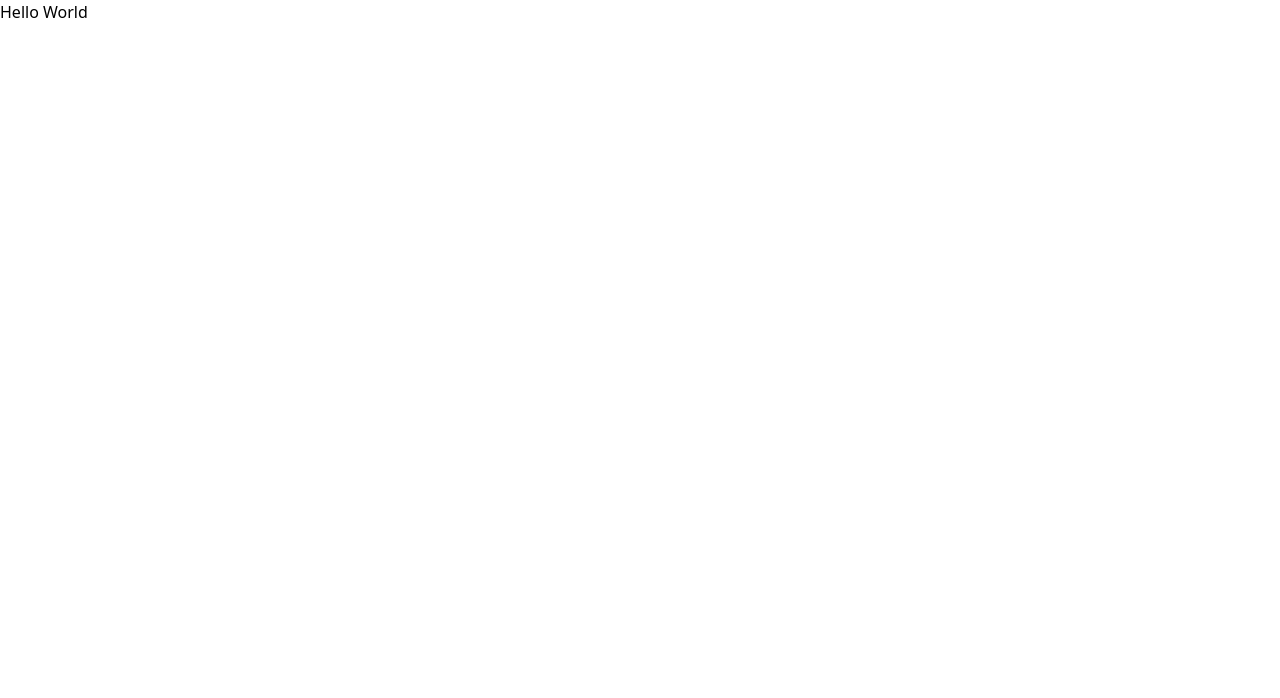
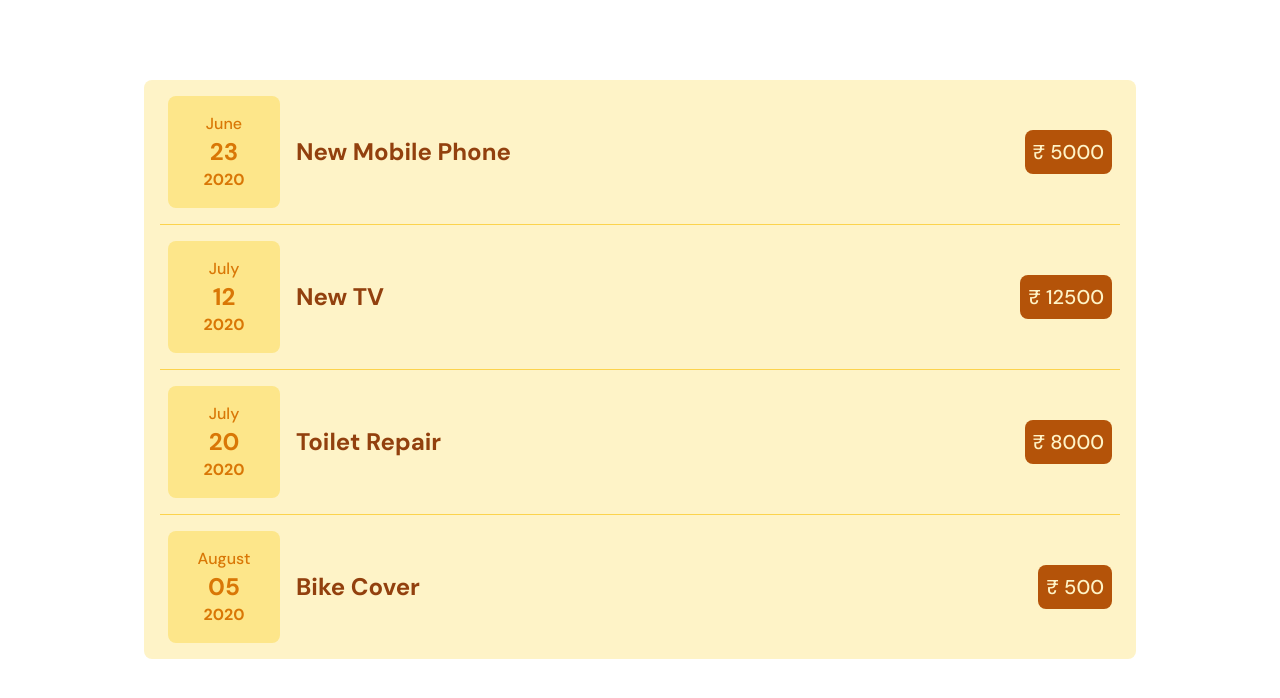
Before and after one commit to himangshum17/expense-tracker-react, a React (Create React App) app: page / in a window 1280 px wide. Shown: the top 698 px of the page. Built offline with nearby package versions, Linux system fonts and the light colour scheme.

Commit message:
UI in progress

```diff
--- a/src/App.js
+++ b/src/App.js
@@ -1,7 +1,8 @@
+import Expenses from './components/Expenses/Expenses';
 function App() {
   return (
-    <div className='App'>
-      <h1>Hello World</h1>
+    <div className='container lg:max-w-5xl mx-auto mt-20 px-4'>
+      <Expenses />
     </div>
   );
 }
--- /dev/null
+++ b/src/components/Expenses/ExpenseDate.js
@@ -0,0 +1,14 @@
+const ExpenseDate = ({ date }) => {
+  const month = date.toLocaleString('en-US', { month: 'long' });
+  const day = date.toLocaleString('en-US', { day: '2-digit' });
+  const year = date.getFullYear();
+  return (
+    <div className='text-yellow-600 font-medium bg-yellow-200 p-4 rounded-lg text-center w-28'>
+      <div>{month}</div>
+      <div className='text-2xl font-bold'>{day}</div>
+      <div className='font-semibold'>{year}</div>
+    </div>
+  );
+};
+
+export default ExpenseDate;
--- /dev/null
+++ b/src/components/Expenses/ExpenseItem.js
@@ -0,0 +1,16 @@
+import ExpenseDate from './ExpenseDate';
+const ExpenseItem = ({ expenselist: { date, title, amount } }) => {
+  return (
+    <div className='flex items-center py-4 px-2'>
+      <ExpenseDate date={date} />
+      <h2 className='flex-1 ml-4 text-2xl font-semibold text-yellow-800'>
+        {title}
+      </h2>
+      <h4 className='text-xl font-medium text-yellow-100 bg-yellow-700 p-2 rounded-lg'>
+        ₹ {amount}
+      </h4>
+    </div>
+  );
+};
+
+export default ExpenseItem;
--- /dev/null
+++ b/src/components/Expenses/Expenses.js
@@ -0,0 +1,38 @@
+import ExpenseItem from './ExpenseItem';
+const Expenses = () => {
+  const expenselists = [
+    {
+      id: 'e1',
+      title: 'New Mobile Phone',
+      amount: 5000,
+      date: new Date(2020, 5, 23),
+    },
+    {
+      id: 'e2',
+      title: 'New TV',
+      amount: 12500,
+      date: new Date(2020, 6, 12),
+    },
+    {
+      id: 'e3',
+      title: 'Toilet Repair',
+      amount: 8000,
+      date: new Date(2020, 6, 20),
+    },
+    {
+      id: 'e4',
+      title: 'Bike Cover',
+      amount: 500,
+      date: new Date(2020, 7, 5),
+    },
+  ];
+  return (
+    <div className='divide-y divide-yellow-300 bg-yellow-100 px-4 rounded-lg'>
+      {expenselists.map((expenselist) => (
+        <ExpenseItem key={expenselist.id} expenselist={expenselist} />
+      ))}
+    </div>
+  );
+};
+
+export default Expenses;
--- a/src/index.css
+++ b/src/index.css
@@ -1,3 +1,6 @@
+/* google font */
+@import url('https://fonts.googleapis.com/css2?family=DM+Sans:wght@400;500;700&display=swap');
+
 /* ./src/index.css */
 @tailwind base;
 @tailwind components;
--- a/tailwind.config.js
+++ b/tailwind.config.js
@@ -2,7 +2,11 @@ module.exports = {
   purge: ['./src/**/*.{js,jsx,ts,tsx}', './public/index.html'],
   darkMode: false, // or 'media' or 'class'
   theme: {
-    extend: {},
+    extend: {
+      fontFamily: {
+        sans: ['DM Sans', 'sans-serif'],
+      },
+    },
   },
   variants: {
     extend: {},
```
